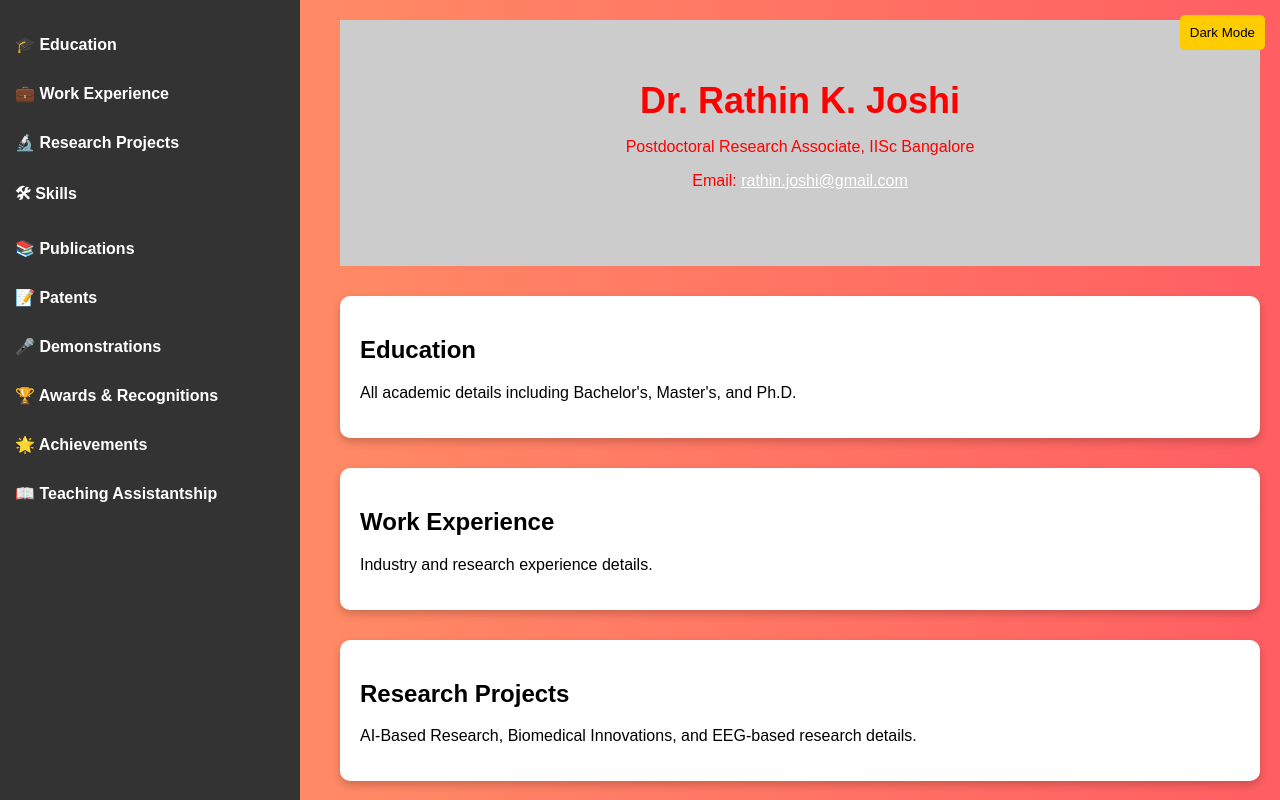
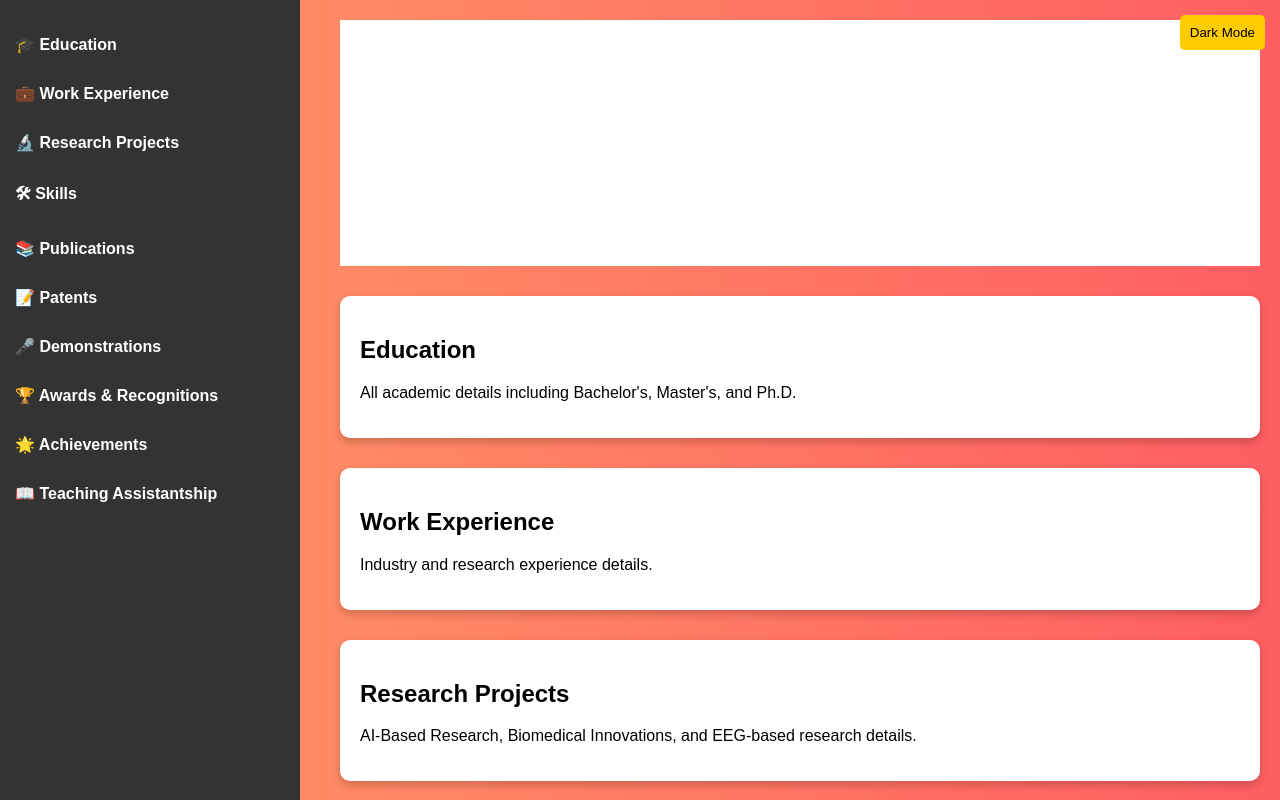
Before and after one commit to Rathin63/website, a plain HTML site: page index.html in a window 1280 px wide. Shown: the top 800 px of the page. Drawn offline with Linux system fonts and the light colour scheme.

Commit message:
Re-adding index.html

```diff
--- a/index.html
+++ b/index.html
@@ -50,11 +50,11 @@
             flex-grow: 1;
         }
         .header {
-            background: #ccc;
+            background: #fff;
             background-size: cover;
             padding: 60px;
             text-align: center;
-            color: red;
+            color: white;
             position: relative;
         }
         .header h1 {
```
